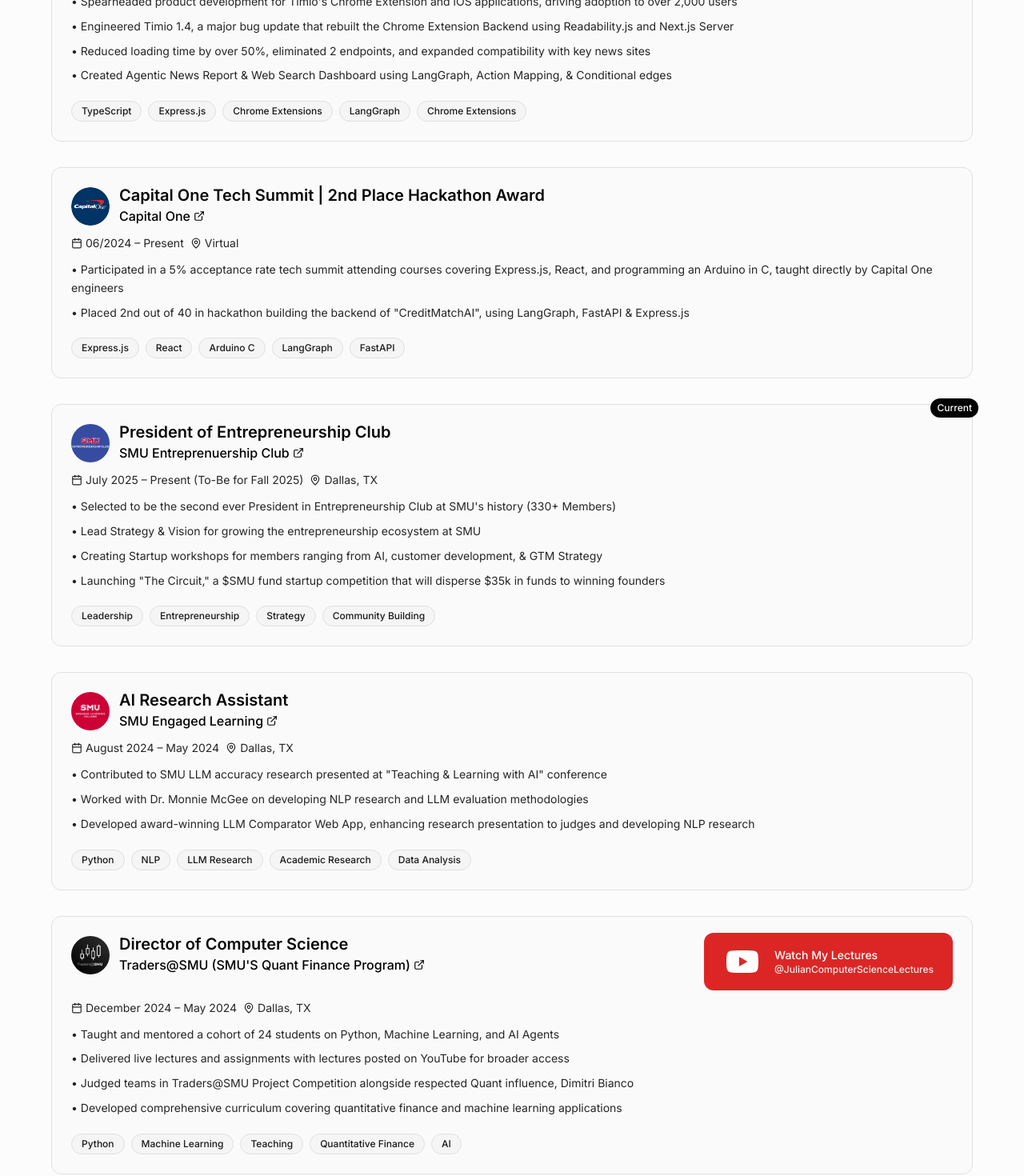
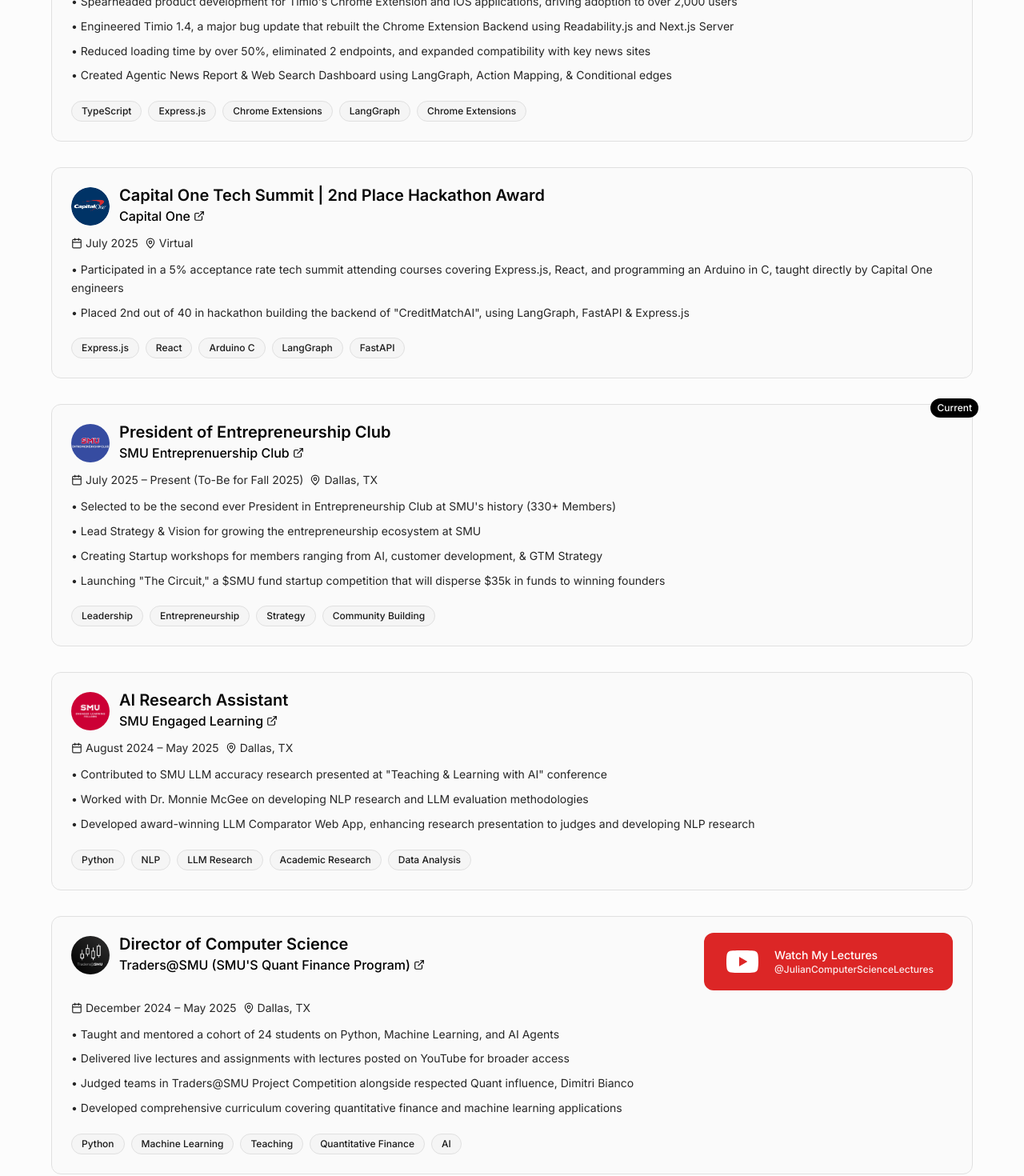
Before and after one commit to cabrerajulian401/Portfolio_Website, a React (Vite) app: page / in a window 1280 px wide. Shown: the part 2914-4384 px from the top of the page at 80% size. Built offline with nearby package versions, Linux system fonts and the light colour scheme.

Commit message:
# Fix Dates

```diff
--- a/src/components/Experience.tsx
+++ b/src/components/Experience.tsx
@@ -23,7 +23,7 @@ const Experience = () => {
       title: 'Capital One Tech Summit | 2nd Place Hackathon Award',
       company: 'Capital One',
       location: 'Virtual',
-      period: '06/2024 – Present',
+      period: 'July 2025',
       description: [
         'Participated in a 5% acceptance rate tech summit attending courses covering Express.js, React, and programming an Arduino in C, taught directly by Capital One engineers',
         'Placed 2nd out of 40 in hackathon building the backend of "CreditMatchAI", using LangGraph, FastAPI & Express.js'
@@ -53,7 +53,7 @@ const Experience = () => {
       title: 'AI Research Assistant',
       company: 'SMU Engaged Learning',
       location: 'Dallas, TX',
-      period: 'August 2024 – May 2024',
+      period: 'August 2024 – May 2025',
       description: [
         'Contributed to SMU LLM accuracy research presented at "Teaching & Learning with AI" conference',
         'Worked with Dr. Monnie McGee on developing NLP research and LLM evaluation methodologies',
@@ -68,7 +68,7 @@ const Experience = () => {
       title: 'Director of Computer Science',
       company: 'Traders@SMU (SMU\'S Quant Finance Program)',
       location: 'Dallas, TX',
-      period: 'December 2024 – May 2024',
+      period: 'December 2024 – May 2025',
       description: [
         'Taught and mentored a cohort of 24 students on Python, Machine Learning, and AI Agents',
         'Delivered live lectures and assignments with lectures posted on YouTube for broader access',
```
